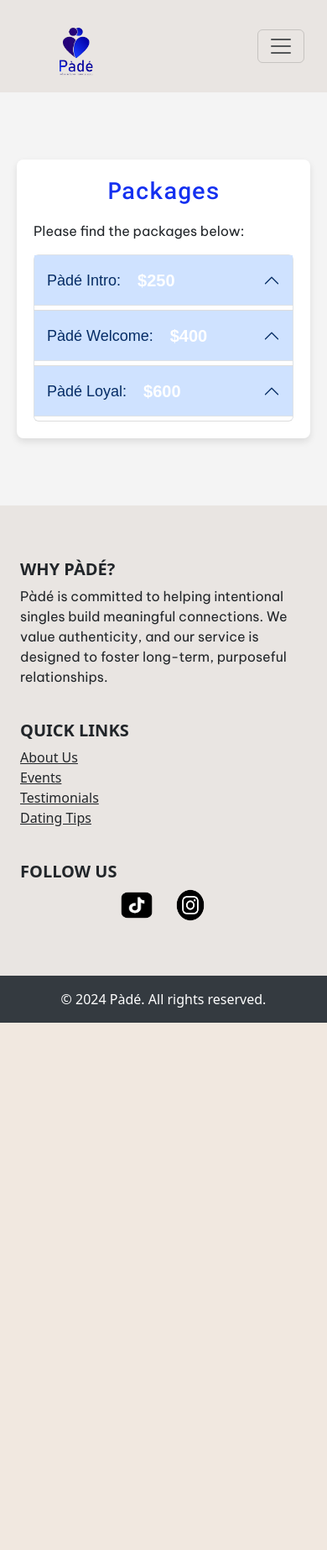
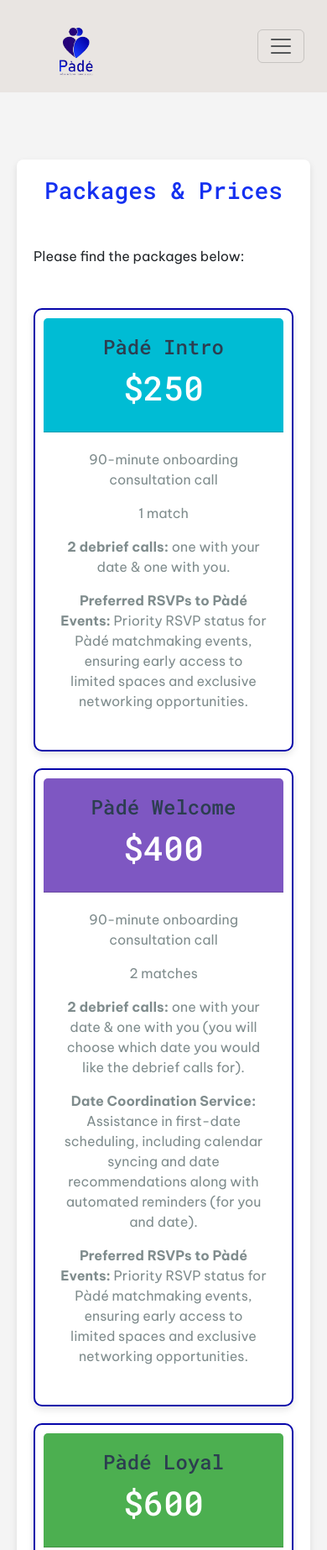
Before and after one commit to Franklynstein/Pade, a plain HTML site: page Packages.html in a window 390 px wide. Shown: the top 1846 px of the page at 84% size. Before the commit the page ends 1218 px from the top, so only its background shows below. Drawn offline with nearby package versions, Linux system fonts and the light colour scheme.

Commit message:
eleventh

```diff
--- a/Packages.html
+++ b/Packages.html
@@ -60,58 +60,66 @@
     </div>
   </nav>
 
-<div class="padepackage">
+  <div class="padepackage">
     <div class="packagecontainer">
-        <h1 class="packageheader">Packages</h1>
+        <h1 class="packageheader">Packages & Prices</h1>
         <p>Please find the packages below:</p>
 
-        <div class="accordion">
+        <div class="pricing-cards">
             <!-- Pade Intro Package -->
-            <div class="accordion-item">
-                <button class="accordion-button">Pàdé Intro: <span class="price">$250</span></button>
-                <div class="accordion-content">
+            <div class="card">
+                <div class="card-header intro">
+                    <h2>Pàdé Intro</h2>
+                    <h3>$250</h3>
+                </div>
+                <div class="card-body">
+
                     <ul>
-                    <li>90-minute onboarding consultation call</li>
-                    <li>1 match</li>
-                    <li>2 debrief calls: one with your date & one with you</li>
-                    <li>Preferred RSVPs to Pàdé Events: Priority RSVP status for Pàdé matchmaking events, ensuring early access to limited spaces and exclusive networking opportunities.</li>
-                </ul>
+                        <li><p>90-minute onboarding consultation call</p></li>
+                        <li><p>1 match</p></li>
+                        <li><b><p>2 debrief calls:</b> one with your date & one with you.</p></li>
+                        <li><b><p>Preferred RSVPs to Pàdé Events:</b> Priority RSVP status for Pàdé matchmaking events, ensuring early access to limited spaces and exclusive networking opportunities.</p></li>
+                    </ul>
                 </div>
             </div>
 
             <!-- Pade Welcome Package -->
-            <div class="accordion-item">
-                <button class="accordion-button">Pàdé Welcome: <span class="price">$400</span></button>
-                <div class="accordion-content">
+            <div class="card">
+                <div class="card-header welcome">
+                    <h2>Pàdé Welcome</h2>
+                    <h3>$400</h3>
+                </div>
+                <div class="card-body">
                     <ul>
-                    <li>90-minute onboarding consultation call</li>
-                    <li>2 matches</li>
-                    <li>2 debrief calls: one with your date & one with you (you will choose which date you would like the debrief calls for)</li>
-                    <li>Date Coordination Service: Assistance in first-date scheduling, including calendar syncing and date recommendations along with automated reminders (for you and date).</li>
-                    <li>Preferred RSVPs to Pàdé Events: Priority RSVP status for Pàdé matchmaking events, ensuring early access to limited spaces and exclusive networking opportunities.</li>
-                </ul>
+                        <li><p>90-minute onboarding consultation call</p></li>
+                        <li><p>2 matches</p></li>
+                        <li><p><b>2 debrief calls:</b> one with your date & one with you (you will choose which date you would like the debrief calls for).</p></li>
+                        <li><p><b>Date Coordination Service:</b> Assistance in first-date scheduling, including calendar syncing and date recommendations along with automated reminders (for you and date).</p></li>
+                        <li><p><b>Preferred RSVPs to Pàdé Events:</b> Priority RSVP status for Pàdé matchmaking events, ensuring early access to limited spaces and exclusive networking opportunities.</p></li>
+                    </ul>
                 </div>
             </div>
 
             <!-- Pade Loyal Package -->
-            <div class="accordion-item">
-                <button class="accordion-button">Pàdé Loyal: <span class="price">$600</span></button>
-                <div class="accordion-content">
+            <div class="card">
+                <div class="card-header loyal">
+                    <h2>Pàdé Loyal</h2>
+                    <h3>$600</h3>
+                </div>
+                <div class="card-body">
                     <ul>
-                    <li>90-minute onboarding consultation call</li>
-                    <li>3 matches</li>
-                    <li>4 debrief calls: 2 with your dates & 2 with you (you will choose which dates you would like the debrief calls for)</li>
-                    <li>Date Coordination Service: Assistance in first-date scheduling, including calendar syncing and date recommendations along with automated reminders (for you and date).</li>
-                    <li>Resource Library: Easily accessible online library of resources, including articles, videos, and guides</li>
-                    <li>Preferred RSVPs to Pàdé Events: Priority RSVP status for Pàdé matchmaking events, ensuring early access to limited spaces and exclusive networking opportunities.</li>
-                    <li>Please note, if you would like to add debrief calls or additional matches to these packages, that can be discussed.</li>
-                </ul>
+                        <li><p>90-minute onboarding consultation call</p></li>
+                        <li><p>3 matches</p></li>
+                        <li><b><p>4 debrief calls:</b> 2 with your dates & 2 with you (you will choose which dates you would like the debrief calls for).</p></li>
+                        <li><b><p>Date Coordination Service:</b> Assistance in first-date scheduling, including calendar syncing and date recommendations along with automated reminders (for you and date).</p></li>
+                        <li><b><p>Resource Library:</b> Easily accessible online library of resources, including articles, videos, and guides.</p></li>
+                        <li><b><p>Preferred RSVPs to Pàdé Events:</b> Priority RSVP status for Pàdé matchmaking events, ensuring early access to limited spaces and exclusive networking opportunities.</p></li>
+                        </ul>
                 </div>
             </div>
         </div>
+        <p>Please note, if you would like to add debrief calls or additional matches to these packages, that can be discussed.</p>
     </div>
-
-
 </div>
 
 
--- a/style.css
+++ b/style.css
@@ -102,7 +102,7 @@ p {
 @media (max-width: 768px) {
     .ItumoPade {
         padding: 5% 5% 10% 5%;
-        text-align: left; /* Center-align text for smaller screens */
+        text-align: center; /* Center-align text for smaller screens */
     }
 
     .WIP {
@@ -311,10 +311,19 @@ blockquote-footer {
      padding: 10%;
 }
 
-/* .abouttext{
-    padding: 5%;
-} */
+.aboutpade{
+    text-indent: 1rem;
+}
 
+@media (max-width: 992px){
+    .AboutPadeheader{
+        text-align: center;
+        margin: 50px 0 50px;
+    }
+    /* .aboutpade{
+        text-align: center;
+    } */
+}
 
 /* Pade Process */
 
@@ -427,63 +436,101 @@ blockquote-footer {
 
 .packageheader {
     text-align: center;
-    margin-bottom: 20px;
+    margin-bottom: 50px;
     color: #1430f0;
 }
 
-.accordion {
-    border-radius: 8px;
+.pricing-cards {
+    display: flex;
+    justify-content: space-between;
+    gap: 10px;
+    margin: 50px 0 30px 0;
 }
 
-.accordion-item {
-    border-bottom: 1px solid #ddd;
+.card {
+    background-color: white;
+    border-radius: 10px;
+    box-shadow: 0 4px 8px rgba(0, 0, 0, 0.1);
+    overflow: hidden;
+    width: 100%;
+    text-align: center;
+    transition: transform 0.3s;
+    padding: 10px;
+    border-width: 1px;
 }
 
-.accordion-button {
-    width: 100%;
-    padding: 15px;
-    text-align: left;
-    font-size: 18px;
-    background-color: #1430f0;
-    color: white;
-    border: none;
-    outline: none;
-    cursor: pointer;
-    transition: background-color 0.3s ease;
+.card:hover {
+    transform: translateY(-10px);
 }
 
-.accordion-button:hover {
-    background-color: #0504aa;
+.card-header {
+    padding: 20px;
+    color: white;
 }
 
-.price {
-    float: right;
-    font-weight: bold;
-    font-size: 20px;
-    color: #fff;
-    padding-left: 20px;
+.intro {
+    background-color: #00bcd4;
+
 }
 
-.accordion-content {
-    margin-top: 5px;
-    padding: 0 15px;
-    background-color: #f9f9f9;
-    max-height: 0;
-    overflow: hidden;
-    transition: max-height 0.3s ease;
+.welcome {
+    background-color: #7e57c2;
 }
 
-.accordion-content p {
-    margin: 10px 0;
+.loyal {
+    background-color: #4caf50;
+
 }
 
-.accordion-content p:last-child {
-    margin-bottom: 0;
+.card-header h2 {
+    font-size: 1.5em;
+}
+
+.card-header h3 {
+    font-size: 2.5em;
+    margin-top: 10px;
+}
+
+.card-body {
+    padding: 20px;
+    color: #333;
+}
+
+.card-body ul {
+    list-style-type: none;
+    padding: 0;
+}
+
+.card-body li {
+    margin-bottom: 10px;
+}
+
+.button {
+    display: inline-block;
+    padding: 10px 20px;
+    background-color: #00bcd4;
+    color: white;
+    text-decoration: none;
+    border-radius: 5px;
+    margin-top: 20px;
+    transition: background-color 0.3s;
+}
+
+.button:hover {
+    background-color: #008c9e;
 }
 
 @media (max-width: 992px) {
-    .padepackage{
+    .padepackage {
         padding: 80px 20px;
+    }
+
+    .pricing-cards {
+        flex-direction: column;
+        gap: 20px;
+    }
+    .card{
+        border-width: 2px;
     }
 }
 
@@ -679,8 +726,8 @@ blockquote-footer {
 
 /* Header Styles */
 .header {
-    background-color: #0504aa;
-    color: #fff;
+    /* background-color: #0504aa; */
+    color: #0504aa;
     padding: 30px 0;
     text-align: center;
 }
@@ -706,7 +753,7 @@ blockquote-footer {
 .tip-section {
     background-color: #ffffff;
     margin-bottom: 20px;
-    border-radius: 10px;
+    border-radius: 30px;
     box-shadow: 0 4px 8px rgba(0, 0, 0, 0.1);
     overflow: hidden;
     transition: all 0.3s ease-in-out;
```
Also changed, not shown: AboutUs.html (+6 -6 lines), Datingtips.html (+3 -3 lines), Event.html (+2 -2 lines), Testimonials.html (+3 -3 lines), index.html (+13 -7 lines), blueafro.png (added), bluewoman.png (added), logowhite.png (added), logowhitesmall.png (added).
